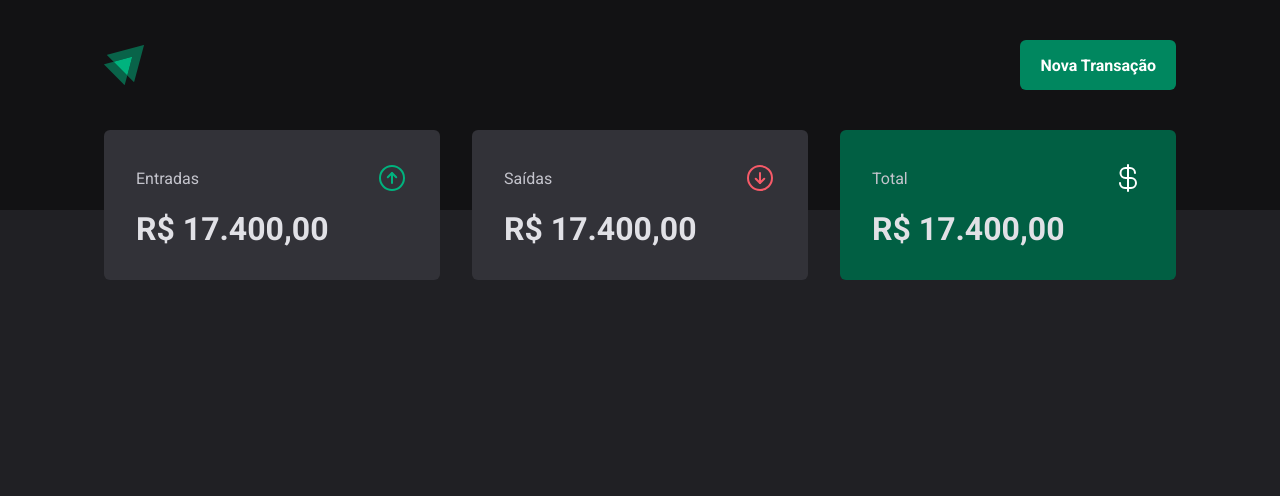
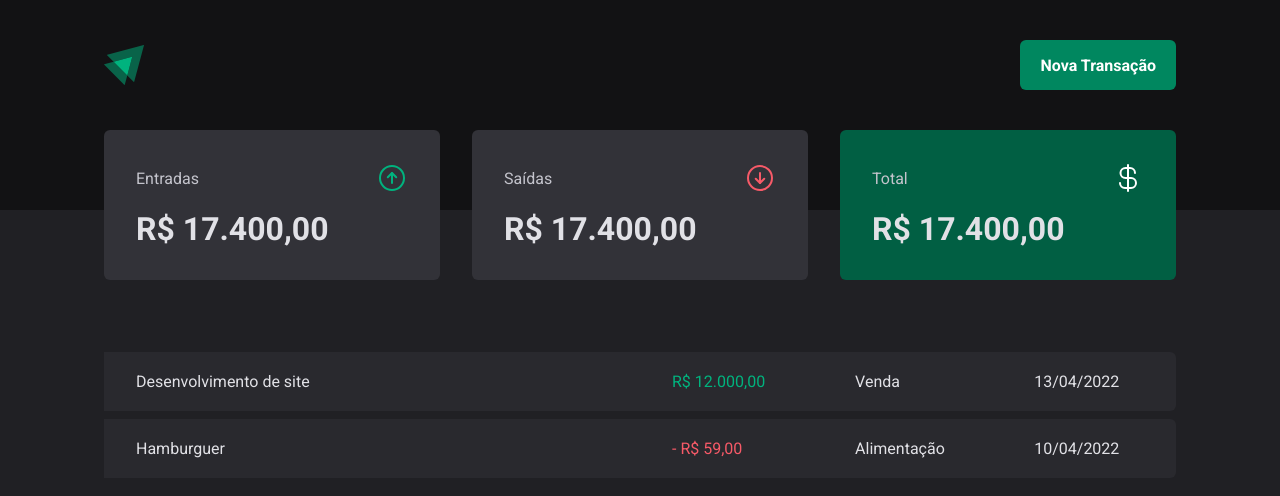
Before and after one commit to V-Matheus/DT-MONEY, a React (Vite) app: page / in a window 1280 px wide. Shown: the top 496 px of the page. Built offline with nearby package versions, Linux system fonts and the light colour scheme; a web font is replaced by a local one.

Commit message:
tabela de transacoes

```diff
--- a/src/pages/Transactions/index.tsx
+++ b/src/pages/Transactions/index.tsx
@@ -1,11 +1,40 @@
-import { Header } from "../../components/Header";
-import { Summary } from "../../components/Summary/index.";
+import { Header } from '../../components/Header';
+import { Summary } from '../../components/Summary/index.';
+import {
+  PriceHightlight,
+  TransationsContainer,
+  TransationsTable,
+} from './styles';
 
 export function Transactions() {
   return (
     <div>
-      <Header/>
-      <Summary/>
+      <Header />
+      <Summary />
+
+      <TransationsContainer>
+        <TransationsTable>
+          <tbody>
+            <tr>
+              <td width="50%">Desenvolvimento de site</td>
+              <td>
+                <PriceHightlight variant="income">R$ 12.000,00</PriceHightlight>
+              </td>
+              <td>Venda</td>
+              <td>13/04/2022</td>
+            </tr>
+
+            <tr>
+              <td width="50%">Hamburguer</td>
+              <td>
+                <PriceHightlight variant="outcome">- R$ 59,00</PriceHightlight>
+              </td>
+              <td>Alimentação</td>
+              <td>10/04/2022</td>
+            </tr>
+          </tbody>
+        </TransationsTable>
+      </TransationsContainer>
     </div>
-  )
+  );
 }
--- a/src/pages/Transactions/styles.ts
+++ b/src/pages/Transactions/styles.ts
@@ -0,0 +1,35 @@
+import styled from 'styled-components';
+
+export const TransationsContainer = styled.main`
+  width: 100%;
+  max-width: 1120px;
+  margin: 4rem auto 0;
+  padding: 0 1.5rem;
+`;
+
+export const TransationsTable = styled.table`
+  width: 100%;
+  border-collapse: separate;
+  border-spacing: 0 0.5rem;
+
+  td {
+    padding: 1.25rem 2rem;
+    background: ${(props) => props.theme['gray-700']};
+
+    &:last-child {
+      border-top-right-radius: 6px;
+      border-bottom-right-radius: 6px;
+    }
+  }
+`;
+
+interface PriceHightlightProps {
+  variant: 'income' | 'outcome';
+}
+
+export const PriceHightlight = styled.span<PriceHightlightProps>`
+  color: ${(props) =>
+    props.variant === 'income'
+      ? props.theme['green-300']
+      : props.theme['red-300']};
+`;
```
